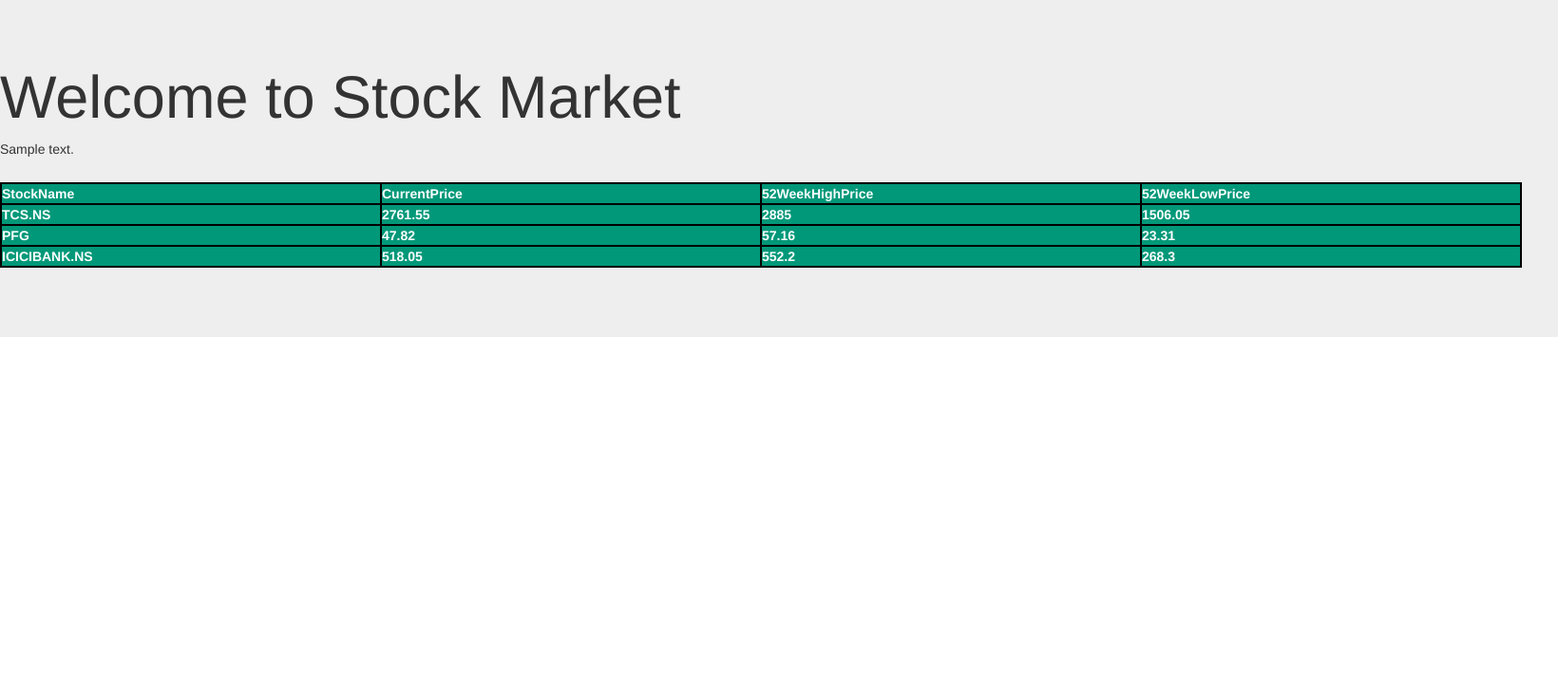
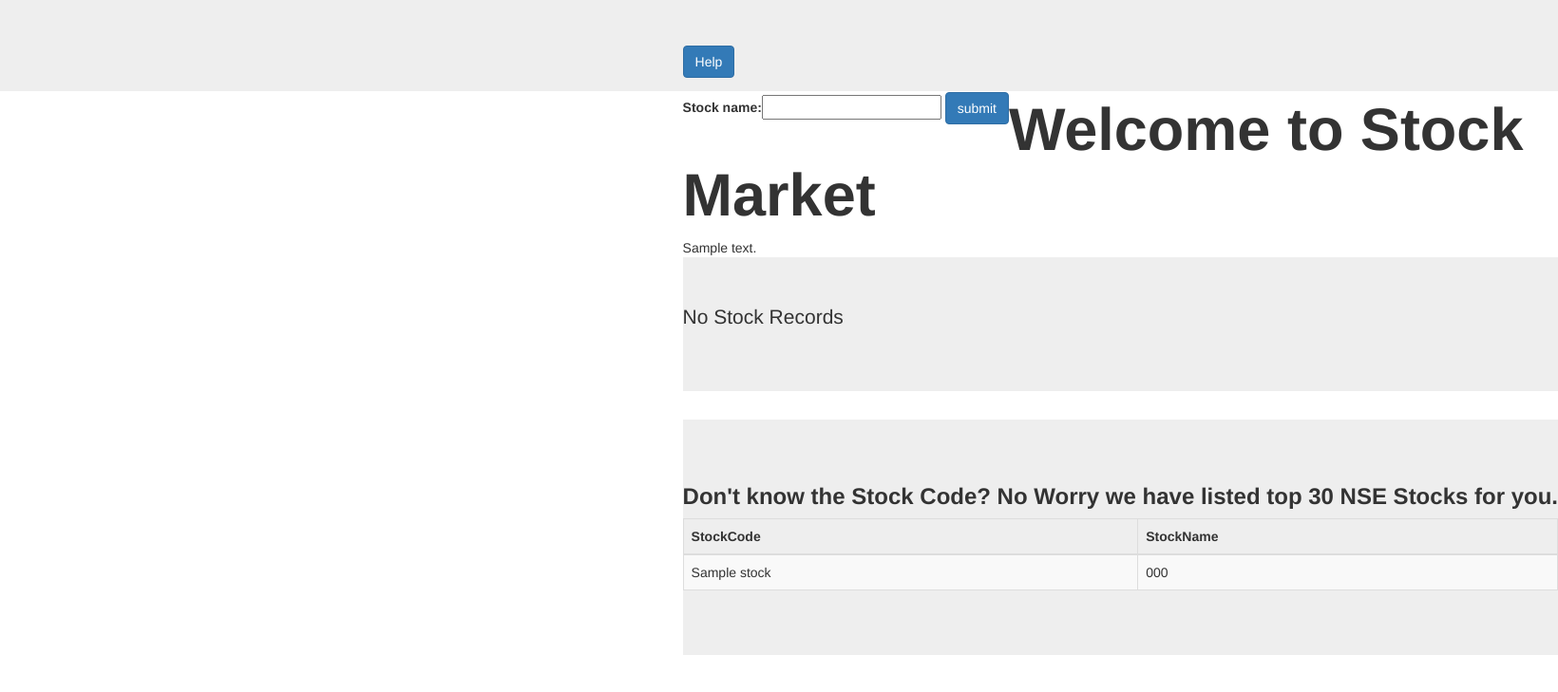
Before and after one commit to SharukhEqbal/FetchStock, a Django app: template templates/project/index.html in a window 1640 px wide. Shown: the top 729 px of the page at 95% size. Run offline with Django 3.2, Linux system fonts and the light colour scheme; data comes from the database, SQL or seed files in the repository; both versions use the stored data as it was after the commit; tables that the repository leaves empty hold one stand-in row (values such as "Sample post"); the template is opened without the code that fills it: values that come from a table or form of the project are taken from there, most other values are stand-ins (such as "Sample title", 1, 10 or a date in 2020); some libraries are stand-ins or nearby versions.

Commit message:
Added Styling and other functionality

```diff
--- a/project/admin.py
+++ b/project/admin.py
@@ -1,5 +1,5 @@
 from django.contrib import admin
-from project.models import Stock, Price, DateRecord
+from project.models import Stock, Price, DateRecord, StockCode
 
 # Register your models here.
 
@@ -8,3 +8,4 @@
 admin.site.register(Stock)
 admin.site.register(Price)
 admin.site.register(DateRecord)
+admin.site.register(StockCode)
--- a/project/models.py
+++ b/project/models.py
@@ -17,7 +17,7 @@
     min_price = models.CharField(max_length=264, unique=True)
 
     def __str__(self):
-        return "Current Price:" + self.current_price
+        return '{} {} {} {}'.format(self.stock_name, self.current_price, self.max_price, self.min_price)
 
 
 class DateRecord(models.Model):
@@ -25,7 +25,15 @@
     date = models.DateField()
 
     def __str__(self):
-        return str(self.date)
+        return '{} {}'.format(self.stock_name, str(self.date))
+
+
+class StockCode(models.Model):
+    stock_name = models.ForeignKey(Stock, on_delete=models.DO_NOTHING, )
+    code = models.CharField(max_length=264, unique=True)
+
+    def __str__(self):
+        return '{} {}'.format(self.stock_name, str(self.code))
 
 # Create table out of this run python manage.py migrate
 # Then to migrate to an application run python manage.py migration my app
--- a/project/urls.py
+++ b/project/urls.py
@@ -2,6 +2,8 @@
 from django.contrib import admin
 from django.conf.urls import url
 from project import views
+
+app_name = 'project'
 
 urlpatterns = [
     url(r'^view_stock', views.view_stock, name='view_stock'),
--- a/static/css/mystyle.css
+++ b/static/css/mystyle.css
@@ -1,18 +1,22 @@
-h1{
-    color: blue;
-}
-table, th, td{
-    border: 2px solid black;
-    margin: 25px 0;
-    font-size: 1.0em;
-    min-width: 400px;
-    font-color: black;
+#table1
+{
+    background-color:Yellow;
+    min-width:100%;
+    max-width:800px;
+    float:left;
 }
 
-thead, tr{
-	background-color: #009879;
-	color: #ffffff;
-	text-align:left;
-	font-weight: bold;
-	font-color: black;
+#table2
+{
+    background-color:red;
+    width:250px;
+    float:right;
 }
+
+#left{
+  float:left;
+}
+
+#right{
+  float:right;
+}
--- a/stockProgram/urls.py
+++ b/stockProgram/urls.py
@@ -20,7 +20,7 @@
 
 
 urlpatterns = [
-    #url(r'^$', views.index, name='index'),
+    url(r'^$', views.index, name='index'),
     path('admin/', admin.site.urls),
     url(r'^project/', include('project.urls')),
 ]
--- a/templates/project/index.html
+++ b/templates/project/index.html
@@ -10,31 +10,65 @@
 </head>
 <body>
 <div class='jumbotron'>
-<h1>Welcome to Stock Market</h1>
+    <div id="right">
+    <form class="form-group" action="{% url 'project:help' %}" method="post">
+        {% csrf_token %}
+        <input type="submit" class="btn btn-primary" value="Help">
+        <br>
+    </form>
+
+    <div id="left">
+    <form class="form-group" action="{% url 'project:view_stock' %}" method="post">
+        {{form}}
+        {% csrf_token %}
+        <input type="submit" class="btn btn-primary" value="submit">
+        <br>
+    </form>
+    </div>
+
+    <h1 class="h3"> <strong>Welcome to Stock Market</strong></h1>
     {{ insert_message }}<br>
-     <div class="stocks">
-         {% if price_record %}
-         <table>
+     <div class="jumbotron">
+         {% if dict1 %}
+         <table class="table table-striped table-bordered" >
              <thead>
-             <th>StockName</th>
-             <th>CurrentPrice</th>
-             <th>52WeekHighPrice</th>
-             <th>52WeekLowPrice</th>
+             <th scope="col">StockCode</th>
+             <th scope="col">StockName</th>
+             <th scope="col">CurrentPrice</th>
+             <th scope="col">52 Week High Price</th>
+             <th scope="col">52 Week Low Price</th>
              </thead>
-             {% for stock in price_record %}
+             {% for stock in dict2 %}
              <tr>
+                 <td>{{ stock.stock_code }}</td>
                  <td>{{ stock.stock_name }}</td>
-                 <td>{{ stock.current_price }}</td>
-                 <td>{{ stock.max_price }}</td>
-                 <td>{{ stock.min_price }}</td>
+                 <td>{{ stock.Current_price }}</td>
+                 <td>{{ stock.Max_price }}</td>
+                 <td>{{ stock.Min_price }}</td>
              </tr>
              {% endfor %}
          </table>
          {% else %}
          <p> No Stock Records </p>
          {% endif %}
-
      </div>
+    <div class="jumbotron">
+        <h2 class="h3"> <strong>Don't know the Stock Code? No Worry we have listed top 30 NSE Stocks for you.</strong> </h2>
+         <table class="table table-striped table-bordered">
+             <thead class="thead-dark">
+             <th scope="col">StockCode</th>
+             <th scope="col">StockName</th>
+             </thead>
+             <tbody table-striped>
+             {% for stock in dict3.stock_record %}
+             <tr>
+                 <td>{{ stock.stock_name }}</td>
+                 <td>{{ stock.code }}</td>
+             </tr>
+             {% endfor %}
+             </tbody>
+         </table>
+    </div>
     <!--<img src="{% static 'images/stock_market.jpg' %}" alt="Image didn't show up!"> -->
 </div>
 </body>
```
Also changed, not shown: project/views.py (+39 -8 lines), static/css/mystyle2.css (added, +19 -0 lines), templates/project/form_page.html (+14 -8 lines), templates/project/help.html (+12 -2 lines), templates/project/stock_page.html (+35 -4 lines), db.sqlite3, project/migrations/0002_stockcode.py (added).
